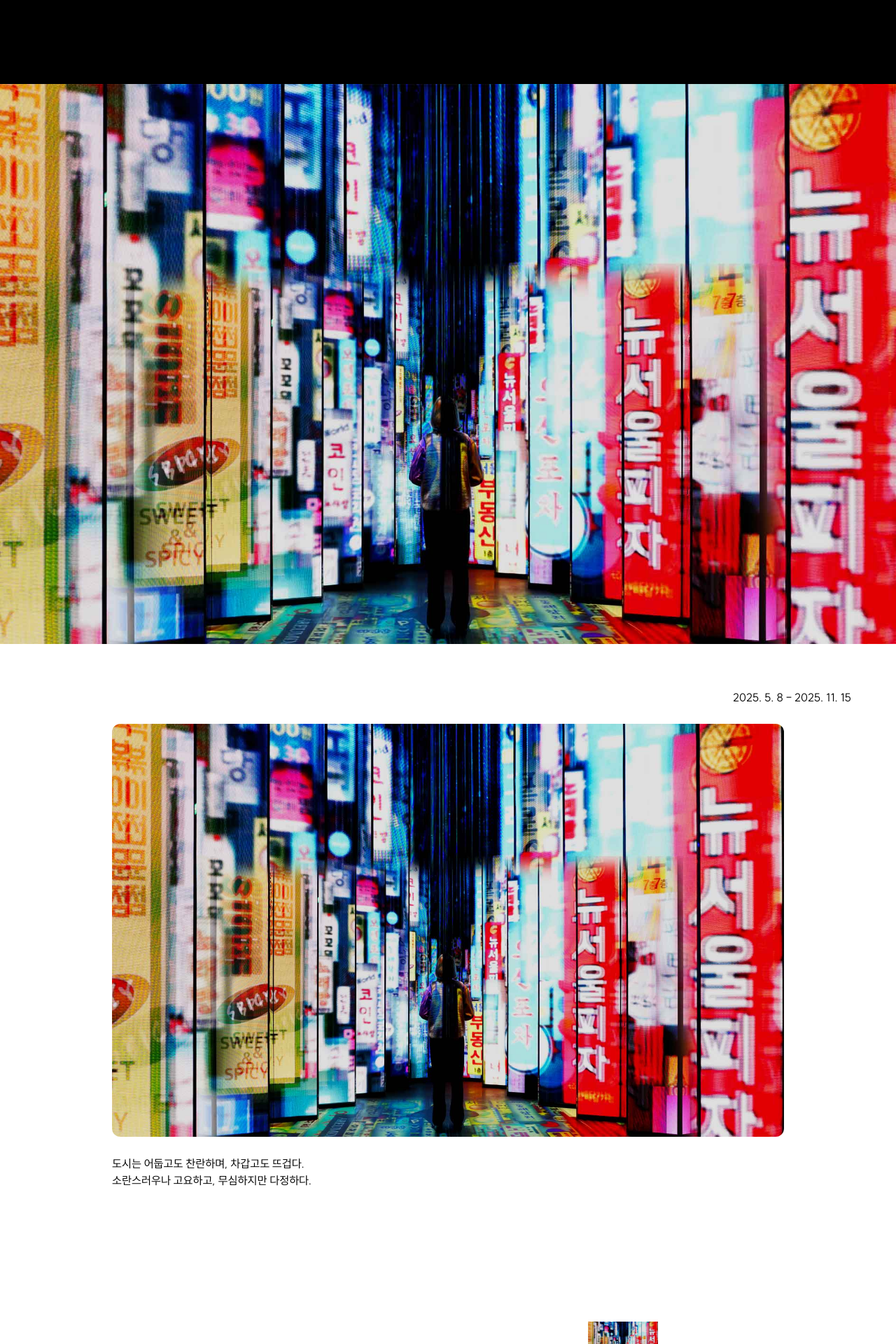
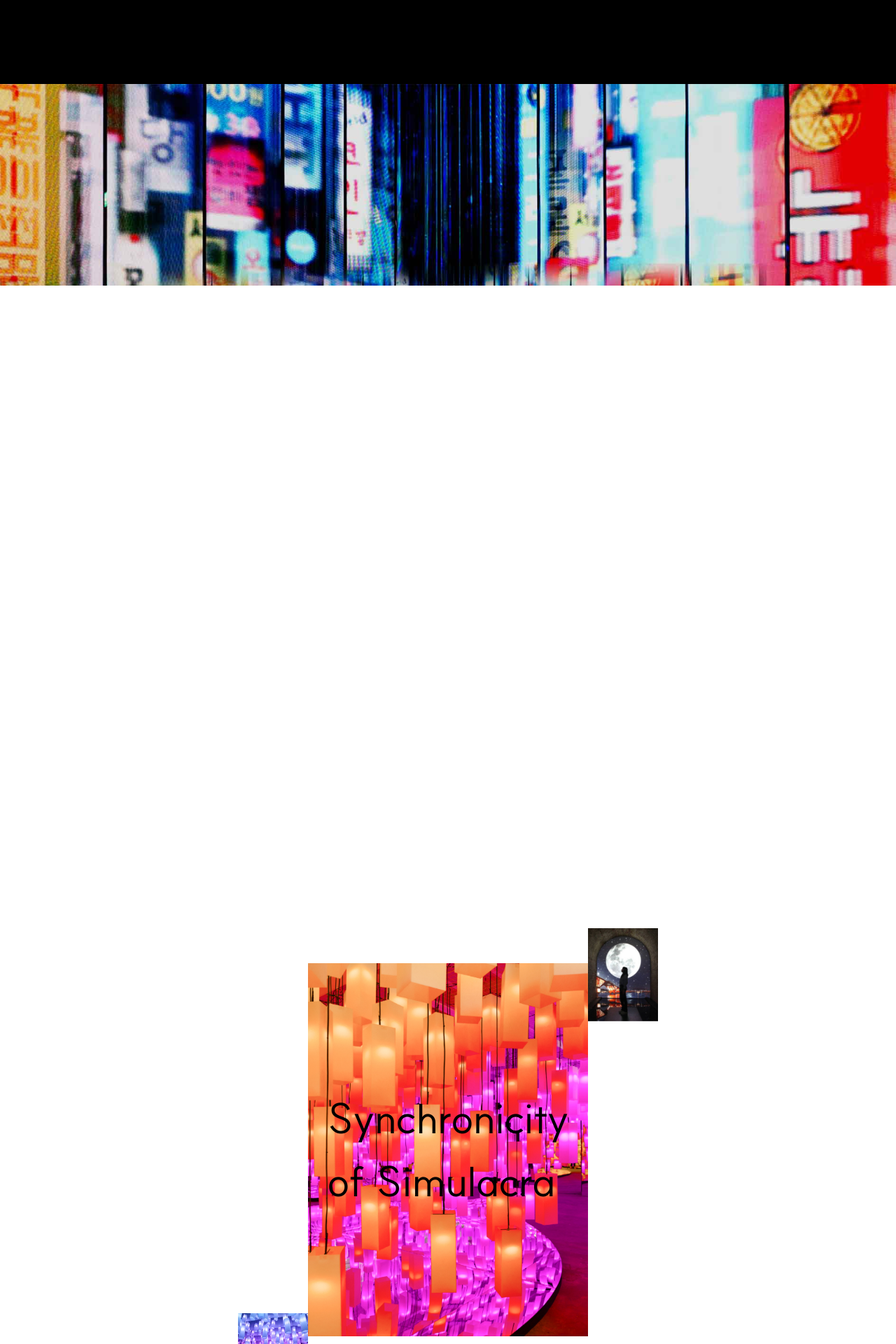
Before and after one commit to sonkdw/delight, a Next.js app: page /main in a window 1280 px wide. Shown: the part 680-2600 px from the top of the page at 70% size. Built offline with nearby package versions, Linux system fonts and the light colour scheme.

Commit message:
feat: 메인 페이지 모션 작업중

```diff
--- /dev/null
+++ b/src/app/hook/gsapHooks.ts
@@ -0,0 +1,75 @@
+import { RefObject, useEffect } from 'react';
+import gsap from 'gsap';
+
+export function useSectionStaggerAnim(
+  sectionRef: RefObject<HTMLElement | null>,
+  styles: { [key: string]: string }
+) {
+  useEffect(() => {
+    if (!sectionRef.current) return;
+
+    const slideText = sectionRef.current.querySelectorAll(`.${styles.slideText}`);
+    gsap.from(slideText, {
+      opacity: 0,
+      y: 60,
+      stagger: 0.18,
+      duration: 1.2,
+      ease: 'power2.out',
+      scrollTrigger: {
+        trigger: sectionRef.current,
+        start: 'top 80%',
+        toggleActions: 'play none none reverse',
+      },
+    });
+
+    const cardImg = sectionRef.current.querySelectorAll(`.${styles.cardImg}`);
+    gsap.from(cardImg, {
+      opacity: 0,
+      y: 60,
+      stagger: 0.18,
+      duration: 1.5,
+      ease: 'power2.out',
+      scrollTrigger: {
+        trigger: sectionRef.current,
+        start: 'top 40%',
+        toggleActions: 'play none none reverse',
+      },
+    });
+
+    const cardText = sectionRef.current.querySelectorAll(`.${styles.cardText}`);
+    gsap.from(cardText, {
+      opacity: 0,
+      y: 60,
+      stagger: 0.18,
+      duration: 1.8,
+      ease: 'power2.out',
+      scrollTrigger: {
+        trigger: sectionRef.current,
+        start: 'top 5%',
+        toggleActions: 'play none none reverse',
+      },
+    });
+  }, [sectionRef, styles]);
+}
+
+export function usePinnedImageSwitch(
+  triggerRef: RefObject<HTMLElement | null>,
+  styles: { [key: string]: string }
+) {
+  useEffect(() => {
+    if (!triggerRef.current) return;
+
+    // 두 번째 이미지에만 효과 적용
+    gsap.to(`.${styles.blindBg2}`, {
+      opacity: 1,
+      scrollTrigger: {
+        trigger: triggerRef.current,
+        start: 'top top',
+        end: '+=500',
+        scrub: true,
+        pin: true,
+        anticipatePin: 1,
+      },
+    });
+  }, [triggerRef, styles]);
+}
--- a/src/app/main/page.tsx
+++ b/src/app/main/page.tsx
@@ -1,11 +1,12 @@
 'use client';
 
-import { useEffect, useRef } from 'react';
+import { RefObject, useEffect, useRef } from 'react';
 import styles from '../styles/Main.module.css';
 import gsap from 'gsap';
 import { ScrollTrigger } from 'gsap/ScrollTrigger';
 import { ScrollSmoother } from 'gsap/ScrollSmoother';
 import { SplitText } from 'gsap/SplitText';
+import { usePinnedImageSwitch, useSectionStaggerAnim } from '../hook/gsapHooks';
 
 gsap.registerPlugin(ScrollTrigger, ScrollSmoother);
 gsap.registerPlugin(SplitText);
@@ -17,10 +18,17 @@
   const img4Ref = useRef<HTMLDivElement | null>(null);
   const img5Ref = useRef<HTMLDivElement | null>(null);
   const img6Ref = useRef<HTMLDivElement | null>(null);
-
   const textRef = useRef(null);
   const logoRef = useRef(null);
   const sectionTopRef = useRef(null);
+  const sectionRef = useRef<HTMLDivElement | null>(null);
+  const cardImgRef = useRef(null);
+  const cardImg2Ref = useRef(null);
+  const section5Ref = useRef(null);
+  const section6Ref = useRef(null);
+  const section7Ref = useRef(null);
+  const section8Ref = useRef(null);
+  const cardScaleContainerRef = useRef<HTMLDivElement>(null);
 
   // 스크롤 스무더
   useEffect(() => {
@@ -85,46 +93,43 @@
     return () => split.revert();
   }, []);
 
+  // 첫번째 섹션 검정색 영역의 높이를 줄이는 gsap
   useEffect(() => {
     gsap.registerPlugin(ScrollTrigger);
 
     const sectionTop = sectionTopRef.current;
+
     if (sectionTop) {
       gsap.to(sectionTop, {
-        height: '0vh', // 걷히는 목표 높이
+        height: '0vh',
         ease: 'power2.out',
         scrollTrigger: {
           trigger: sectionTop,
-          start: 'top top', // 스크롤 시작
-          end: 'bottom top', // 스크롤 끝
-          scrub: true, // 스크롤 연동(실시간)
+          start: 'top top',
+          end: 'bottom top',
+          scrub: true,
         },
       });
     }
   }, []);
 
+  // 두번째 섹션 텍스트와 이미지가 순차적으로 나오는 모션
+  useSectionStaggerAnim(sectionRef, styles);
+
+  // 네번째 섹션 스크롤 시 이미지 교체 모션
+  usePinnedImageSwitch(cardImgRef, styles);
+  usePinnedImageSwitch(cardImg2Ref, styles);
+
+  useSectionStaggerAnim(section5Ref, styles);
+  useSectionStaggerAnim(section6Ref, styles);
+  useSectionStaggerAnim(section7Ref, styles);
+  useSectionStaggerAnim(section8Ref, styles);
+
+  // 이미지 날라오는 모션
   useEffect(() => {
-    gsap.registerPlugin(ScrollTrigger);
-
-    const sectionTop = sectionTopRef.current;
-    if (sectionTop) {
-      gsap.to(sectionTop, {
-        height: '0vh', // 걷히는 목표 높이
-        ease: 'power2.out',
-        scrollTrigger: {
-          trigger: sectionTop,
-          start: 'top top', // 스크롤 시작
-          end: 'bottom top', // 스크롤 끝
-          scrub: true, // 스크롤 연동(실시간)
-        },
-      });
-    }
-  }, []);
-
-  //   이미지 날라오는 모션
-  useEffect(() => {
-    // 기준이 되는 스크롤러(부모 div) 정의. 없으면 document.body 사용.
-    const scrollSection = document.body;
+    if (!cardScaleContainerRef.current) return;
+    // 기준이 되는 스크롤러(부모 div) 정의.
+    const scrollSection = cardScaleContainerRef.current;
 
     // 이미지1 등장 → 퇴장 (0%~30%)
     gsap.fromTo(
@@ -140,6 +145,8 @@
           start: '0% top', // 전체 스크롤 시작
           end: '30% top',
           scrub: true,
+          pin: true,
+          anticipatePin: 1,
         },
       }
     );
@@ -319,6 +326,8 @@
   return (
     <div id="smooth-wrapper">
       <div id="smooth-content">
+        {/* 첫번쨰 섹션 */}
+        <>
           <div ref={sectionTopRef} className={styles.sectionTop}>
             <div className={styles.wrapper}>
               <p ref={textRef} className={styles.text}>
@@ -330,22 +339,19 @@
             </div>
           </div>
 
-        {/* 여기 다시 볼 것 */}
-        <div className={styles.bgSection}>
-          <img
-            src="/images/bg-low.jpg"
-            alt="background"
-            style={{ width: '100vw', height: '100vh', objectFit: 'cover' }}
-          />
-        </div>
+          {/* 검정색 영역 걷히면 나타나는 동영상 영역*/}
+          <div className={styles.bgBox}></div>
+        </>
 
         <div className={styles.sectionInfo}>
           <div className={styles.wrapper}>
-            <p className={styles.textRight}>2025. 5. 8 - 2025. 11. 15</p>
+            {/* 두번째 섹션 */}
+            <div ref={sectionRef}>
+              <p className={`${styles.textRight} ${styles.slideText}`}>2025. 5. 8 - 2025. 11. 15</p>
 
               <div className={styles.infoCard}>
                 <div className={styles.cardImg}>
-                <img src="/images/bg-low.jpg" alt="img1" />
+                  <img src="/images/main/info01.jpg" alt="info01" />
                 </div>
                 <div className={styles.cardText}>
                   도시는 어둡고도 찬란하며, 차갑고도 뜨겁다.
@@ -353,11 +359,13 @@
                   소란스러우나 고요하고, 무심하지만 다정하다.
                 </div>
               </div>
+            </div>
 
+            {/* 세번째 섹션 */}
             <div className={styles.infoCardFloating}>
               <div className={styles.floatingBox}>
                 <div className={styles.keyImg}>
-                  <img src="/images/bg-low.jpg" alt="img2" />
+                  <img src="/images/main/info02.jpg" alt="info02" />
                 </div>
                 <div className={styles.keyText}>
                   Synchronicity
@@ -365,10 +373,10 @@
                   of Simulacra
                 </div>
                 <div className={`${styles.floatingImg} ${styles.floatingImgLeft}`}>
-                  <img src="/images/bg-low.jpg" alt="img2" />
+                  <img src="/images/main/info03.jpg" alt="info03" />
                 </div>
                 <div className={`${styles.floatingImg} ${styles.floatingImgRight}`}>
-                  <img src="/images/bg-low.jpg" alt="img2" />
+                  <img src="/images/main/info04.jpg" alt="info04" />
                 </div>
 
                 <div className={styles.subText}>
@@ -383,15 +391,18 @@
 
             <div className={styles.infoCard}>
               <div className={styles.cardImg}>
-                <img src="/images/bg-low.jpg" alt="img1" />
+                <img src="/images/main/info05.jpg" alt="info05" />
               </div>
               <div className={styles.cardText}>도시성과 인간의 감각적 경험</div>
             </div>
           </div>
         </div>
 
-        <div className={styles.sectionBg}>
-          <img src="/images/bg-low.jpg" alt="" />
+        {/* 네번째 섹션 */}
+        <div ref={cardImgRef} className={styles.sectionBg}>
+          <img src="/images/main/bg01.jpg" alt="bg01" className={styles.blindBg1} />
+          {/* 이미지2: 바뀔 이미지 (초기 opacity: 0) */}
+          <img src="/images/main/bg02.jpg" alt="bg02" className={styles.blindBg2} />
           <div className={styles.blind}>
             <h2>
               The past, present
@@ -401,42 +412,43 @@
           </div>
         </div>
 
-        <div className={styles.sectionInfo}>
+        {/* 다섯번째 섹션 */}
+        <div className={`${styles.sectionInfo} ${styles.marginTopVh}`}>
           <div className={styles.wrapper}>
-            <div className={styles.infoCard}>
-              <div className={styles.cardText}>
+            <div ref={section5Ref} className={styles.infoCard}>
+              <div className={`${styles.slideText}`}>
                 도시는 어둡고도 찬란하며, 차갑고도 뜨겁다.
                 <br />
                 소란스러우나 고요하고, 무심하지만 다정하다.
               </div>
               <div className={styles.cardImg}>
-                <img src="/images/bg-low.jpg" alt="img1" />
+                <img src="/images/main/info06.jpg" alt="info06" />
               </div>
             </div>
 
-            <div className={styles.infoCardDivide}>
-              <div className={styles.subText}>빛의 기억, 어둠과 빛</div>
+            <div ref={section6Ref} className={styles.infoCardDivide}>
+              <div className={`${styles.subText} ${styles.slideText}`}>빛의 기억, 어둠과 빛</div>
               <div className={styles.divideBox}>
                 <div className={`${styles.divideImg} ${styles.divideImgLeft}`}>
-                  <img src="/images/bg-low.jpg" alt="img2" />
+                  <img src="/images/main/info07.jpg" alt="info07" />
                 </div>
-                <div className={styles.keyText}>
+                <div className={`${styles.keyText} ${styles.slideText}`}>
                   끊임없이 넘쳐흐르는
                   <br />
                   사각의 흐름
                 </div>
                 <div className={`${styles.divideImg} ${styles.divideImgRight}`}>
-                  <img src="/images/bg-low.jpg" alt="img2" />
+                  <img src="/images/main/info08.jpg" alt="info08" />
                 </div>
               </div>
             </div>
 
-            <div className={styles.infoCard}>
+            <div ref={section7Ref} className={styles.infoCard}>
               <p className={styles.marqueeText}>delight seoul 2025</p>
               <div className={styles.cardImg}>
-                <img src="/images/bg-low.jpg" alt="img1" />
+                <img src="/images/main/info09.jpg" alt="info09" />
               </div>
-              <div className={styles.cardText}>
+              <div className={`${styles.slideText}`}>
                 무엇이 숨겨지고 있고, 무엇이 드러나는가?
                 <br />
                 우리가 진실이라고 믿는 것은 어디까지인가?
@@ -445,8 +457,9 @@
           </div>
         </div>
 
-        <div className={styles.sectionBg}>
-          <img src="/images/bg-low.jpg" alt="" />
+        <div ref={cardImg2Ref} className={styles.sectionBg}>
+          <img src="/images/main/bg03.jpg" alt="bg03" className={styles.blindBg1} />
+          <img src="/images/main/bg04.jpg" alt="bg04" className={styles.blindBg2} />
           <div className={styles.blind}>
             <h2>
               The past, present
@@ -456,11 +469,11 @@
           </div>
         </div>
 
-        <div className={styles.sectionInfo}>
+        <div ref={section8Ref} className={`${styles.sectionInfo} ${styles.marginTopVh}`}>
           <div className={styles.wrapper}>
             <div className={styles.infoCard}>
               <div className={styles.cardImg}>
-                <img src="/images/bg-low.jpg" alt="img1" />
+                <img src="/images/main/info10.jpg" alt="info10" />
               </div>
               <div className={styles.cardText}>
                 우리가 기억하는 서울,
@@ -504,7 +517,7 @@
           </div>
         </div>
 
-        <div className={styles.container}>
+        <div ref={cardScaleContainerRef} className={styles.container}>
           <div className={styles.fixedBox}>
             <div className={styles.wrapper}>
               <div className={styles.centerTitle}>딜라이트 서울</div>
--- a/src/app/styles/Main.module.css
+++ b/src/app/styles/Main.module.css
@@ -1,35 +1,35 @@
-body{
+body {
   background-color: #fff;
 }
 
-.wrapper{
+.wrapper {
   padding: 4rem;
+}
+
+.slideText {
 }
 
 .container {
   width: 100%;
-  height: 3000px;
+  height: 100vh;
   position: relative;
   overflow: hidden;
   background-color: #fff;
   border: solid 5px purple;
 }
 
-.fixedBox{
+.fixedBox {
   position: absolute;
   overflow: hidden;
   width: 100%;
   height: 100%;
   border: solid 5px yellowgreen;
-  height: 100vh;
 }
 
-.fixedBox .wrapper{
+.fixedBox .wrapper {
   position: relative;
   height: 100%;
-
 }
-
 
 .centerTitle {
   position: absolute;
@@ -100,21 +100,22 @@
   height: 318px;
 }
 
-
-
-.sectionTop{
+.sectionTop {
   height: 100vh;
   background-color: #000;
   color: #fff;
+  position: absolute;
+  width: 100vw;
+  z-index: 1;
 }
 
-.sectionTop .wrapper{
+.sectionTop .wrapper {
   position: relative;
   height: 100%;
   box-sizing: border-box;
 }
 
-.sectionTop .logo{
+.sectionTop .logo {
   position: absolute;
   left: 50%;
   top: 50%;
@@ -122,36 +123,54 @@
   width: 250px;
 }
 
+.bgBox {
+  background-image: url('/images/bg-low.jpg');
+  background-size: cover;
+  background-attachment: fixed;
+  background-position: center top;
+  background-repeat: no-repeat;
+  box-sizing: border-box;
+  position: relative;
+  top: 0;
+  height: 136vh; /* 조정 필요 */
+  overscroll-behavior: none;
+}
 
-.textRight{
+.textRight {
   text-align: right;
 }
 
-.infoCard{
+.infoCard {
   max-width: 960px;
   margin: 0 auto;
 }
 
-.cardImg{
+.cardImg {
   border-radius: 12px;
   overflow: hidden;
   margin: 26px 0;
 }
 
-.cardImg img{
+.cardImg img {
   width: 100%;
 }
 
-.infoCardFloating{}
-.floatingBox{
+.cardText {
+  font-weight: 600;
+}
+
+.infoCardFloating {
+}
+.floatingBox {
   position: relative;
   width: 400px;
   margin: 30vh auto;
 }
 
-.floatingBox .keyImg{}
+.floatingBox .keyImg {
+}
 
-.floatingBox .keyText{
+.floatingBox .keyText {
   position: absolute;
   left: 50%;
   top: 50%;
@@ -159,39 +178,61 @@
   font-size: 60px;
 }
 
-.floatingBox .floatingImg{
+.floatingBox .floatingImg {
   position: absolute;
   width: 100px;
 }
 
-.floatingBox .floatingImgLeft{
+.floatingBox .floatingImgLeft {
   left: -100px;
   bottom: -100px;
 }
 
-.floatingBox .floatingImgRight{
+.floatingBox .floatingImgRight {
   right: -100px;
   top: -50px;
 }
 
-.floatingBox .subText{
+.floatingBox .subText {
   position: absolute;
   right: -100px;
   bottom: -100px;
   text-align: right;
 }
 
-.sectionBg{
+.sectionBg {
   background-color: #000;
   position: relative;
 }
 
-.sectionBg .blind{
+.sectionBg .blindBg1 {
+  width: 100%;
+  height: 100vh;
+  display: block;
+  position: absolute;
+  left: 0;
+  top: 0;
+  z-index: 1;
+}
+
+.sectionBg .blindBg2 {
+  width: 100%;
+  height: 100vh;
+  display: block;
+  position: absolute;
+  left: 0;
+  top: 0;
+  z-index: 2;
+  opacity: 0;
+  transition: opacity 0.3s;
+}
+
+.sectionBg .blind {
   position: absolute;
   left: 0;
   top: 0;
   width: 100%;
-  height: 100%;
+  height: 100vh;
   color: #fff;
   text-align: center;
   z-index: 5;
@@ -200,79 +241,76 @@
   align-items: center;
 }
 
-.divideBox{
+.marginTopVh {
+  margin-top: 100vh;
+}
+
+.divideBox {
   display: flex;
   justify-content: space-between;
   flex-wrap: wrap;
 }
 
-.divideImg{
+.divideImg {
   width: 30%;
 }
 
-.marqueeText{
+.marqueeText {
   font-size: 100px;
 }
 
-
-.sectionGrid{
+.sectionGrid {
   background-color: #000;
 }
 
-.gridWrap{
+.gridWrap {
   display: flex;
   flex-wrap: wrap;
   justify-content: space-between;
 }
 
-.gridWrap .gridBox{
+.gridWrap .gridBox {
   width: 24.8%;
   margin-bottom: 0.2%;
   position: relative;
 }
 
-.gridWrap .gridBox .text{
+.gridWrap .gridBox .text {
   position: absolute;
   left: 0;
   top: 0;
 }
 
-
-.sectionFaq{
+.sectionFaq {
   background-color: #000;
   color: #fff;
 }
 
-
-
-.accorWrap{
+.accorWrap {
   border-top: solid 1px rgba(255, 255, 255, 0.2);
 }
-.accorCol{
+.accorCol {
   border-bottom: solid 1px rgba(255, 255, 255, 0.2);
 }
 
-.accorCol p.title{
+.accorCol p.title {
   padding: 16px;
 }
 
-.accorDetail{
+.accorDetail {
   padding: 16px;
 }
 
-
-
-.sectionLocation{
+.sectionLocation {
   background-color: #000;
   color: #fff;
 }
 
-.footer{
+.footer {
   background-color: #000;
   color: #fff;
 }
 
-.footer .wrapper{
+.footer .wrapper {
   display: flex;
-
 }
```
Lines whose indentation alone changed are shown as unchanged.
